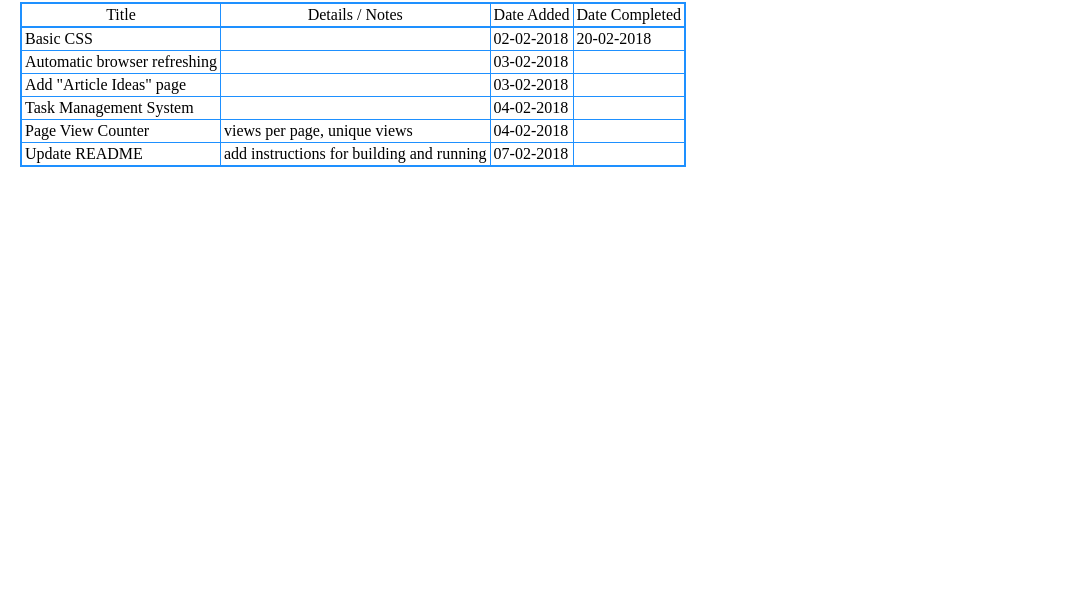
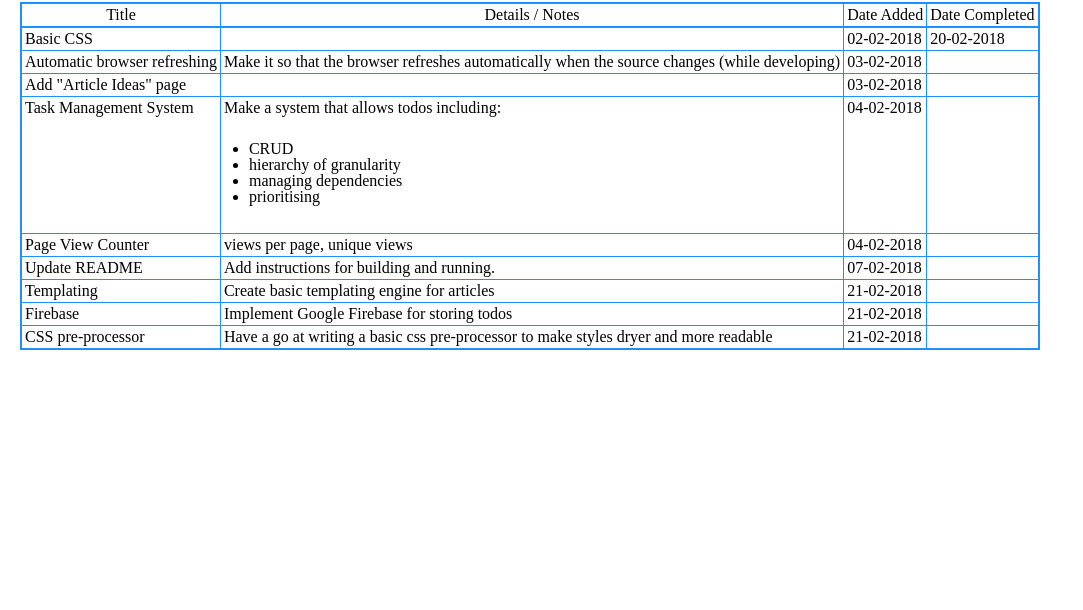
Before and after one commit to MJeorrett/blog, a website: page public/todo.html in a window 1280 px wide. Shown: the part 190-800 px from the top of the page, without its empty margins (0-1083 px from the left). Drawn offline with Linux system fonts and the light colour scheme.

Commit message:
todos page: add & update some todos

```diff
--- a/public/todo.html
+++ b/public/todo.html
@@ -5,7 +5,7 @@
 <a href='/'>home</a>
 
 <h1>ToDo</h1>
-<h2 class="article-subtitle">This is a list of all my plans for this website</h2>
+<h2 class="article-subtitle">This is a list of my plans for this website</h2>
 <table>
     <thead>
         <tr>
@@ -24,7 +24,7 @@
         </tr>
         <tr>
             <td>Automatic browser refreshing</td>
-            <td></td>
+            <td>Make it so that the browser refreshes automatically when the source changes (while developing)</td>
             <td>03-02-2018</td>
             <td></td>
         </tr>
@@ -36,7 +36,14 @@
         </tr>
         <tr>
             <td>Task Management System</td>
-            <td></td>
+            <td>Make a system that allows todos including:
+                <ul>
+                    <li>CRUD</li>
+                    <li>hierarchy of granularity</li>
+                    <li>managing dependencies</li>
+                    <li>prioritising</li>
+                </ul>
+            </td>
             <td>04-02-2018</td>
             <td></td>
         </tr>
@@ -48,8 +55,26 @@
         </tr>
         <tr>
             <td>Update README</td>
-            <td>add instructions for building and running</td>
+            <td>Add instructions for building and running.</td>
             <td>07-02-2018</td>
+            <td></td>
+        </tr>
+        <tr>
+            <td>Templating</td>
+            <td>Create basic templating engine for articles</td>
+            <td>21-02-2018</td>
+            <td></td>
+        </tr>
+        <tr>
+            <td>Firebase</td>
+            <td>Implement Google Firebase for storing todos</td>
+            <td>21-02-2018</td>
+            <td></td>
+        </tr>
+        <tr>
+            <td>CSS pre-processor</td>
+            <td>Have a go at writing a basic css pre-processor to make styles dryer and more readable</td>
+            <td>21-02-2018</td>
             <td></td>
         </tr>
     </tbody>
```
